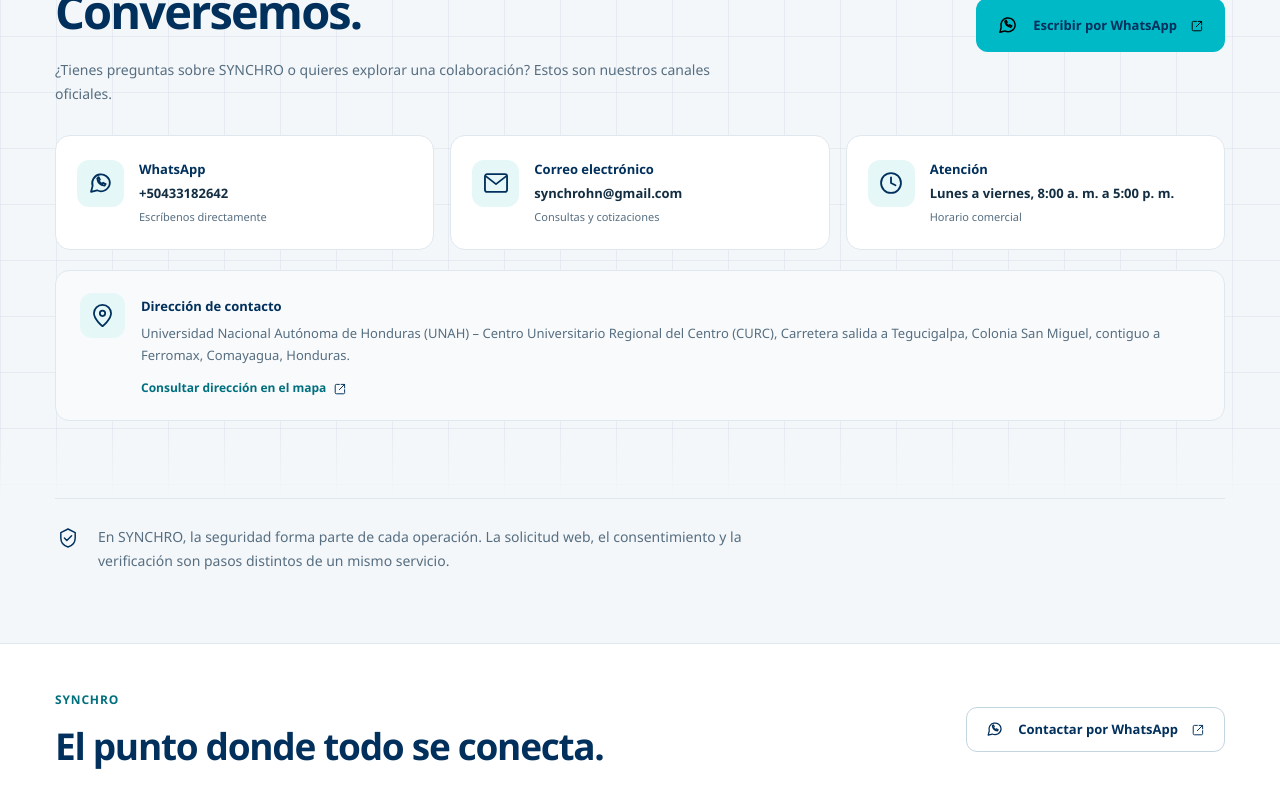
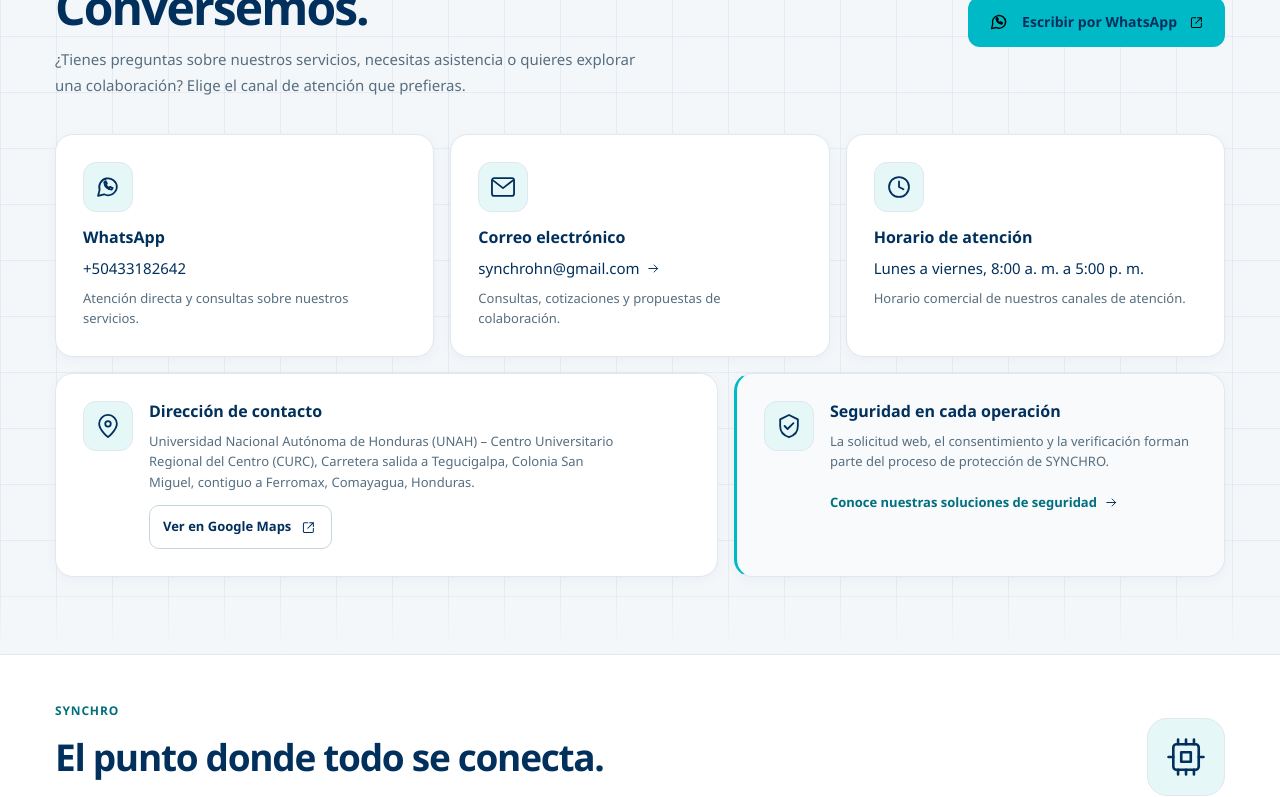
Before and after one commit to Bjosue95/SYNCHRO, a Vue app in the folder frontend/usuarios-app/: page / in a window 1280 px wide. Shown: the part 8280-9077 px from the top of the page. Built offline with nearby package versions, Linux system fonts and the light colour scheme; no server answers.

Commit message:
Unificar contacto comercial y eliminar acciones WhatsApp duplicadas

```diff
--- a/frontend/usuarios-app/src/components/landing/ContactSection.vue
+++ b/frontend/usuarios-app/src/components/landing/ContactSection.vue
@@ -9,84 +9,103 @@ const mapa = "https://www.google.com/maps/search/?api=1&query=" +
 </script>
 
 <template>
-  <section id="contacto" class="syn-contacto syn-grid-surface">
+  <section id="contacto" class="syn-contacto syn-grid-surface" aria-labelledby="syn-contacto-titulo">
     <div class="contenedor">
-      <div class="syn-contacto-heading">
+      <header class="syn-contacto-heading">
         <div>
           <span class="syn-contacto-eyebrow">ESTAMOS PARA ESCUCHARTE</span>
-          <h2>Conversemos.</h2>
-          <p>¿Tienes preguntas sobre SYNCHRO o quieres explorar una colaboración? Estos son nuestros canales oficiales.</p>
+          <h2 id="syn-contacto-titulo">Conversemos.</h2>
+          <p>¿Tienes preguntas sobre nuestros servicios, necesitas asistencia o quieres explorar una colaboración? Elige el canal de atención que prefieras.</p>
         </div>
         <a class="syn-contacto-cta" :href="whatsapp" target="_blank" rel="noopener noreferrer">
-          <AppIcon nombre="whatsapp" :tamano="26"/>
-          Escribir por WhatsApp
-          <AppIcon nombre="enlace-externo" :tamano="17"/>
+          <AppIcon nombre="whatsapp" :tamano="24"/>
+          <span>Escribir por WhatsApp</span>
+          <AppIcon nombre="enlace-externo" :tamano="18"/>
         </a>
+      </header>
+
+      <div class="syn-contacto-grid">
+        <article class="syn-contacto-item">
+          <span class="syn-contacto-icono"><AppIcon nombre="whatsapp" :tamano="32"/></span>
+          <div class="syn-contacto-copy">
+            <h3>WhatsApp</h3>
+            <p class="syn-contacto-dato">{{ empresa.whatsapp }}</p>
+            <p>Atención directa y consultas sobre nuestros servicios.</p>
+          </div>
+        </article>
+        <article class="syn-contacto-item">
+          <span class="syn-contacto-icono"><AppIcon nombre="correo" :tamano="32"/></span>
+          <div class="syn-contacto-copy">
+            <h3>Correo electrónico</h3>
+            <a class="syn-contacto-dato syn-contacto-mail" :href="correo">{{ empresa.correo }} <AppIcon nombre="flecha" :tamano="17"/></a>
+            <p>Consultas, cotizaciones y propuestas de colaboración.</p>
+          </div>
+        </article>
+        <article class="syn-contacto-item">
+          <span class="syn-contacto-icono"><AppIcon nombre="reloj" :tamano="32"/></span>
+          <div class="syn-contacto-copy">
+            <h3>Horario de atención</h3>
+            <p class="syn-contacto-dato">{{ empresa.horario }}</p>
+            <p>Horario comercial de nuestros canales de atención.</p>
+          </div>
+        </article>
       </div>
 
-      <div class="syn-contacto-grid">
-        <a class="syn-contacto-item" :href="whatsapp" target="_blank" rel="noopener noreferrer">
-          <span class="syn-contacto-icono"><AppIcon nombre="whatsapp" :tamano="32"/></span>
-          <span class="syn-contacto-copy">
-            <strong>WhatsApp</strong>
-            <span>{{ empresa.whatsapp }}</span>
-            <small>Escríbenos directamente</small>
-          </span>
-        </a>
-        <a class="syn-contacto-item" :href="correo">
-          <span class="syn-contacto-icono"><AppIcon nombre="correo" :tamano="32"/></span>
-          <span class="syn-contacto-copy">
-            <strong>Correo electrónico</strong>
-            <span>{{ empresa.correo }}</span>
-            <small>Consultas y cotizaciones</small>
-          </span>
-        </a>
-        <div class="syn-contacto-item no-link">
-          <span class="syn-contacto-icono"><AppIcon nombre="reloj" :tamano="32"/></span>
-          <span class="syn-contacto-copy">
-            <strong>Atención</strong>
-            <span>{{ empresa.horario }}</span>
-            <small>Horario comercial</small>
-          </span>
-        </div>
-      </div>
-
-      <div class="syn-contacto-address">
-        <span class="syn-contacto-address-icon"><AppIcon nombre="ubicacion" :tamano="31"/></span>
-        <div>
-          <strong>Dirección de contacto</strong>
-          <p>{{ empresa.direccion }}</p>
-          <a :href="mapa" target="_blank" rel="noopener noreferrer">Consultar dirección en el mapa <AppIcon nombre="enlace-externo" :tamano="17"/></a>
-        </div>
+      <div class="syn-contacto-inferior">
+        <article class="syn-contacto-address">
+          <span class="syn-contacto-icono"><AppIcon nombre="ubicacion" :tamano="32"/></span>
+          <div class="syn-contacto-copy">
+            <h3>Dirección de contacto</h3>
+            <p class="syn-contacto-direccion">{{ empresa.direccion }}</p>
+            <a class="syn-contacto-map" :href="mapa" target="_blank" rel="noopener noreferrer">
+              Ver en Google Maps <AppIcon nombre="enlace-externo" :tamano="18"/>
+            </a>
+          </div>
+        </article>
+        <aside class="syn-contacto-seguridad">
+          <span class="syn-contacto-icono"><AppIcon nombre="seguridad" :tamano="32"/></span>
+          <div class="syn-contacto-copy">
+            <h3>Seguridad en cada operación</h3>
+            <p>La solicitud web, el consentimiento y la verificación forman parte del proceso de protección de SYNCHRO.</p>
+            <a class="syn-contacto-seguridad-link" href="/#seguridad">Conoce nuestras soluciones de seguridad <AppIcon nombre="flecha" :tamano="17"/></a>
+          </div>
+        </aside>
       </div>
     </div>
   </section>
 </template>
 
 <style scoped>
-.syn-contacto { padding: clamp(55px,6vw,88px) 0; background:var(--bg); }
-.syn-contacto-heading { display:flex; justify-content:space-between; align-items:center; gap:35px; margin-bottom:29px; }
-.syn-contacto-heading > div { max-width:660px; }
-.syn-contacto-eyebrow { font-size:12px; color:var(--accent-text); font-weight:720; letter-spacing:.065em; }
-.syn-contacto-heading h2 { color:var(--text-strong); font-size:clamp(31px,3.8vw,47px); font-weight:650; margin:7px 0 12px; letter-spacing:-.04em; }
-.syn-contacto-heading p { margin:0; color:var(--text-muted); font-size:14px; line-height:1.7; }
-.syn-contacto-cta { display:inline-flex; align-items:center; justify-content:center; gap:12px; flex-shrink:0; padding:14px 19px; border-radius:12px; font-size:13px; text-decoration:none; font-weight:770; color:var(--on-accent); background:var(--brand-accent); }
+.syn-contacto { padding:clamp(52px,6vw,90px) 0; background:var(--bg); }
+.syn-contacto-heading { display:flex; justify-content:space-between; align-items:center; gap:28px; margin-bottom:clamp(23px,3vw,36px); }
+.syn-contacto-heading > div { max-width:660px; min-width:0; }
+.syn-contacto-eyebrow { font-size:12px; color:var(--accent-text); font-weight:650; letter-spacing:.065em; }
+.syn-contacto-heading h2 { color:var(--text-strong); font-size:clamp(32px,3.8vw,48px); line-height:1.2; font-weight:700; margin:9px 0 12px; letter-spacing:-.04em; }
+.syn-contacto-heading p { margin:0; color:var(--text-muted); font-size:15px; line-height:1.7; max-width:590px; }
+.syn-contacto-cta { display:inline-flex; align-items:center; justify-content:center; gap:11px; flex-shrink:0; min-height:50px; padding:13px 19px; border-radius:12px; font-size:14px; text-decoration:none; font-weight:650; color:var(--on-accent); background:var(--brand-accent); transition:background .18s; }
 .syn-contacto-cta:hover { background:var(--accent-hover); }
 .syn-contacto-cta :deep(.icono-ui) { filter:brightness(0); }
 .syn-contacto-grid { display:grid; grid-template-columns:repeat(3,minmax(0,1fr)); gap:16px; }
-.syn-contacto-item { display:flex; min-width:0; align-items:flex-start; gap:15px; padding:24px 21px; text-decoration:none; border:1px solid var(--border); background:var(--surface); border-radius:15px; transition:border-color .2s; }
-a.syn-contacto-item:hover { border-color:var(--brand-accent); }
-.syn-contacto-icono { display:grid; place-items:center; width:47px; height:47px; border-radius:12px; background:var(--surface-accent); flex-shrink:0; }
-.syn-contacto-copy { display:grid; gap:5px; min-width:0; }
-.syn-contacto-copy strong { color:var(--text-strong); font-size:13px; }
-.syn-contacto-copy > span { color:var(--text); font-weight:720; font-size:13px; overflow-wrap:anywhere; }
-.syn-contacto-copy small { color:var(--text-muted); font-size:11px; }
-.syn-contacto-address { display:flex; align-items:flex-start; gap:16px; margin-top:20px; padding:22px 24px; border-radius:14px; background:var(--surface-soft); border:1px solid var(--border); }
-.syn-contacto-address-icon { display:grid; place-items:center; width:45px; height:45px; flex-shrink:0; background:var(--surface-accent); border-radius:12px; }
-.syn-contacto-address strong { color:var(--text-strong); font-size:13px; }
-.syn-contacto-address p { color:var(--text-muted); font-size:13px; line-height:1.65; margin:6px 0 8px; }
-.syn-contacto-address a { display:inline-flex; align-items:center; gap:6px; text-decoration:none; color:var(--accent-text); font-weight:720; font-size:12px; }
-.syn-contacto-address a:hover { text-decoration:underline; }
-@media(max-width:940px) { .syn-contacto-grid { grid-template-columns:repeat(2,minmax(0,1fr)); } .syn-contacto-heading { align-items:flex-start; flex-direction:column; gap:19px; } }
-@media(max-width:580px) { .syn-contacto-grid { grid-template-columns:1fr; gap:11px; } .syn-contacto-item { padding:19px; } .syn-contacto-address { padding:18px; } }
+.syn-contacto-item,.syn-contacto-address,.syn-contacto-seguridad { display:flex; min-width:0; align-items:flex-start; gap:16px; padding:clamp(19px,2.2vw,27px); border:1px solid var(--border); background:var(--surface); border-radius:18px; box-shadow:var(--shadow-sm); }
+.syn-contacto-item { flex-direction:column; gap:15px; }
+.syn-contacto-icono { display:grid; place-items:center; width:50px; height:50px; border:1px solid var(--border); border-radius:13px; background:var(--surface-accent); flex-shrink:0; }
+.syn-contacto-copy { display:grid; gap:8px; min-width:0; }
+.syn-contacto-copy h3 { margin:0; color:var(--text-strong); font-size:16px; line-height:1.35; font-weight:650; }
+.syn-contacto-copy p { margin:0; color:var(--text-muted); font-size:13px; line-height:1.6; overflow-wrap:anywhere; font-weight:400; }
+.syn-contacto-copy .syn-contacto-dato { color:var(--text-strong); font-size:15px; font-weight:500; line-height:1.5; overflow-wrap:anywhere; }
+.syn-contacto-mail { display:inline-flex; align-items:center; flex-wrap:wrap; gap:5px; text-decoration:none; width:fit-content; }
+.syn-contacto-mail:hover { color:var(--accent-text); text-decoration:underline; }
+.syn-contacto-inferior { display:grid; grid-template-columns:minmax(0,1.35fr) minmax(0,1fr); gap:16px; margin-top:16px; }
+.syn-contacto-address,.syn-contacto-seguridad { height:100%; }
+.syn-contacto-seguridad { background:var(--surface-soft); border-left:3px solid var(--brand-accent); }
+.syn-contacto-direccion { max-width:480px; }
+.syn-contacto-map { display:inline-flex; align-items:center; justify-content:center; gap:9px; width:fit-content; min-height:44px; padding:9px 13px; margin-top:4px; border:1px solid var(--border-strong); border-radius:10px; text-decoration:none; color:var(--text-strong); background:var(--surface); font-size:13px; font-weight:650; }
+.syn-contacto-map:hover { background:var(--surface-hover); border-color:var(--brand-accent); }
+.syn-contacto-seguridad-link { display:inline-flex; align-items:center; gap:6px; width:fit-content; min-height:44px; color:var(--accent-text); font-size:13px; font-weight:600; text-decoration:none; }
+.syn-contacto-seguridad-link:hover { text-decoration:underline; }
+.syn-contacto a:focus-visible { outline:3px solid var(--ring); outline-offset:3px; }
+@media(max-width:940px) { .syn-contacto-heading { align-items:flex-start; flex-direction:column; gap:19px; } .syn-contacto-inferior { grid-template-columns:1fr; } }
+@media(max-width:700px) { .syn-contacto-grid { grid-template-columns:1fr; gap:12px; } .syn-contacto-item { flex-direction:row; } .syn-contacto-inferior { gap:12px; margin-top:12px; } }
+@media(max-width:400px) { .syn-contacto-cta { width:100%; } .syn-contacto-item,.syn-contacto-address,.syn-contacto-seguridad { gap:12px; padding:16px; } .syn-contacto-icono { width:42px; height:42px; } .syn-contacto-icono :deep(svg) { width:27px; height:27px; } }
+@media(prefers-reduced-motion:reduce) { .syn-contacto-cta { transition:none; } }
 </style>
--- a/frontend/usuarios-app/src/components/landing/SiteFooter.vue
+++ b/frontend/usuarios-app/src/components/landing/SiteFooter.vue
@@ -4,8 +4,7 @@ import BrandLogo from "../ui/BrandLogo.vue";
 import AppIcon from "../ui/AppIcon.vue";
 import { useCookies } from "../../composables/useCookies.js";
 const { abrirPreferencias } = useCookies();
-import { empresa, linkWhatsapp } from "../../data/empresa.js";
-const whatsapp = linkWhatsapp("Hola, quisiera información sobre SYNCHRO.");
+import { empresa } from "../../data/empresa.js";
 </script>
 
 <template>
@@ -15,9 +14,9 @@ const whatsapp = linkWhatsapp("Hola, quisiera información sobre SYNCHRO.");
         <div>
           <span class="syn-footer-kicker">SYNCHRO</span>
           <h2>El punto donde todo se conecta.</h2>
+          <p>Almacenamiento, encomiendas y conectividad en una sola experiencia.</p>
         </div>
-        <a :href="whatsapp" target="_blank" rel="noopener noreferrer"
-          class="syn-footer-cta"><AppIcon nombre="whatsapp" :tamano="22"/> Contactar por WhatsApp <AppIcon nombre="enlace-externo" :tamano="17"/></a>
+        <span class="syn-footer-emblema" aria-hidden="true"><AppIcon nombre="tecnologia" :tamano="46"/></span>
       </div>
 
       <div class="syn-footer-grid">
@@ -37,10 +36,6 @@ const whatsapp = linkWhatsapp("Hola, quisiera información sobre SYNCHRO.");
             <a :href="empresa.tiktok" target="_blank" rel="noopener noreferrer"
               aria-label="TikTok oficial de SYNCHRO" title="TikTok">
               <AppIcon nombre="tiktok" :tamano="23"/>
-            </a>
-            <a :href="whatsapp" target="_blank" rel="noopener noreferrer"
-              aria-label="WhatsApp de SYNCHRO" title="WhatsApp">
-              <AppIcon nombre="whatsapp" :tamano="23"/>
             </a>
           </div>
         </div>
@@ -91,8 +86,8 @@ const whatsapp = linkWhatsapp("Hola, quisiera información sobre SYNCHRO.");
 .syn-footer-intro { display:flex; justify-content:space-between; align-items:center; gap:20px; padding:42px 0; border-bottom:1px solid var(--border); }
 .syn-footer-kicker { color:var(--accent-text); font-size:12px; letter-spacing:.07em; font-weight:720; }
 .syn-footer-intro h2 { margin:8px 0 0; color:var(--text-strong); font-size:clamp(25px,3vw,37px); letter-spacing:-.035em; font-weight:650; }
-.syn-footer-cta { display:inline-flex; align-items:center; justify-content:center; gap:12px; min-height:45px; padding:10px 17px; text-decoration:none; border:1px solid var(--border-strong); border-radius:11px; font-size:13px; font-weight:760; color:var(--text-strong); white-space:nowrap; }
-.syn-footer-cta:hover { border-color:var(--brand-accent); }
+.syn-footer-intro p { color:var(--text-muted); font-size:14px; line-height:1.6; margin:10px 0 0; }
+.syn-footer-emblema { display:grid; place-items:center; width:78px; height:78px; flex:none; border-radius:20px; border:1px solid var(--border); background:var(--surface-accent); }
 .syn-footer-grid { display:grid; grid-template-columns:minmax(0,1.3fr) repeat(2,minmax(0,.8fr)) minmax(0,1.1fr); gap:clamp(17px,3vw,44px); padding:56px 0 63px; }
 .syn-footer-brand p { margin:24px 0 20px; font-size:13px; line-height:1.75; max-width:270px; color:var(--text-muted); }
 .syn-footer-logo { display:inline-flex; text-decoration:none; }
@@ -107,13 +102,12 @@ const whatsapp = linkWhatsapp("Hola, quisiera información sobre SYNCHRO.");
 .syn-footer-contact p { font-size:12px; color:var(--text-muted); line-height:1.65; margin:0; }
 .syn-footer-contact a, .syn-footer-line { display:flex; align-items:flex-start; gap:9px; }
 .syn-footer-contact a :deep(svg), .syn-footer-line :deep(svg) { flex:0 0 auto; margin-top:1px; }
-.syn-footer-cta :deep(svg) { flex:0 0 auto; }
 .syn-footer-address-title { margin:9px 0 0 !important; }
 .syn-footer-bottom { display:flex; justify-content:space-between; flex-wrap:wrap; gap:15px; padding:23px 0; border-top:1px solid var(--border); color:var(--text-subtle); font-size:11px; }
 .syn-footer-privacidad { display:flex; flex-wrap:wrap; gap:12px 20px; }
 .syn-footer-privacidad a,.syn-footer-privacidad button { color:var(--text-muted); font:inherit; background:none; border:0; padding:0; cursor:pointer; text-decoration:underline; text-underline-offset:3px; }
 .syn-footer-privacidad a:focus-visible,.syn-footer-privacidad button:focus-visible { outline:2px solid var(--ring); outline-offset:4px; }
 @media(max-width:960px) { .syn-footer-grid { grid-template-columns:repeat(2,minmax(0,1fr)); row-gap:37px; } }
-@media(max-width:560px) { .syn-footer-grid { grid-template-columns:1fr 1fr; column-gap:25px; } .syn-footer-brand,.syn-footer-contact { grid-column:span 2; } .syn-footer-intro { flex-direction:column; align-items:flex-start; } .syn-footer-cta { white-space:normal; } .syn-footer-bottom { flex-direction:column; } }
+@media(max-width:560px) { .syn-footer-grid { grid-template-columns:1fr 1fr; column-gap:25px; } .syn-footer-brand,.syn-footer-contact { grid-column:span 2; } .syn-footer-intro { align-items:flex-start; } .syn-footer-emblema { display:none; } .syn-footer-bottom { flex-direction:column; } }
 @media(max-width:360px) { .syn-footer-grid { grid-template-columns:1fr; } .syn-footer-brand,.syn-footer-contact { grid-column:auto; } }
 </style>
--- a/frontend/usuarios-app/src/views/InicioView.vue
+++ b/frontend/usuarios-app/src/views/InicioView.vue
@@ -158,14 +158,6 @@ onBeforeUnmount(() => observador?.disconnect());
     <QuoteForm />
     <ContactSection />
 
-    <section class="contenedor syn-bottom-message" data-reveal>
-      <AppIcon nombre="seguridad" :tamano="26"/>
-      <p>
-        En SYNCHRO, la seguridad forma parte de cada operación.
-        La solicitud web, el consentimiento y la verificación
-        son pasos distintos de un mismo servicio.
-      </p>
-    </section>
   </div>
 </template>
 
@@ -220,8 +212,6 @@ onBeforeUnmount(() => observador?.disconnect());
 .syn-charge-battery span { height:16px; background: var(--brand-accent); border-radius:1px; opacity:.25; animation: syn-charge-show 2.2s ease-out both; }
 .syn-charge-battery span:nth-child(1) { animation-delay:.15s; }.syn-charge-battery span:nth-child(2) { animation-delay:.3s; }.syn-charge-battery span:nth-child(3) { animation-delay:.45s; }.syn-charge-battery span:nth-child(4) { animation-delay:.6s; }
 @keyframes syn-charge-show { to { opacity:.9; } }
-.syn-bottom-message { display: flex; align-items: flex-start; gap: 17px; max-width: 1170px; padding: 26px 0 70px; border-top: 1px solid var(--border); }
-.syn-bottom-message p { margin: 0; font-size: 14px; line-height: 1.7; max-width: 690px; color: var(--text-muted); }
 .syn-pendiente { opacity: 0; transform: translateY(14px); transition: opacity 400ms ease, transform 400ms ease; }
 .syn-service-grid > :nth-child(2) { transition-delay: 70ms; } .syn-service-grid > :nth-child(3) { transition-delay: 100ms; } .syn-service-grid > :nth-child(4) { transition-delay: 150ms; }
 @media (max-width: 1000px) {
@@ -238,7 +228,6 @@ onBeforeUnmount(() => observador?.disconnect());
   .syn-feature { padding: 22px; }
   .syn-feature-main, .syn-feature-storage { min-height: 0; }
   .syn-feature-thermal, .syn-feature-charge { min-height: 0; }
-  .syn-bottom-message { padding: 24px 0 46px; }
 }
 @media (prefers-reduced-motion: reduce) {
   .syn-charge-battery span { animation: none; opacity: .9; }
```
Also changed, not shown: 1 other file (tests, documents, lock files or other folders).
